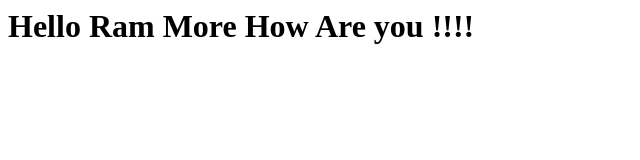
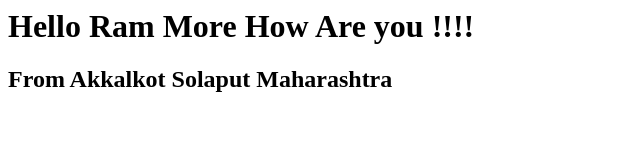
Before and after one commit to ramdmore/local-Repository, a plain HTML site: page index.html in a window 1280 px wide. Shown: the whole page, without its empty margins (0-640 px from the left). Drawn offline with Linux system fonts and the light colour scheme.

Commit message:
Update index.html

```diff
--- a/index.html
+++ b/index.html
@@ -1 +1,2 @@
 <h1>Hello Ram More How Are you !!!!</h1>
+<h2>From Akkalkot Solaput Maharashtra</h2>
```
